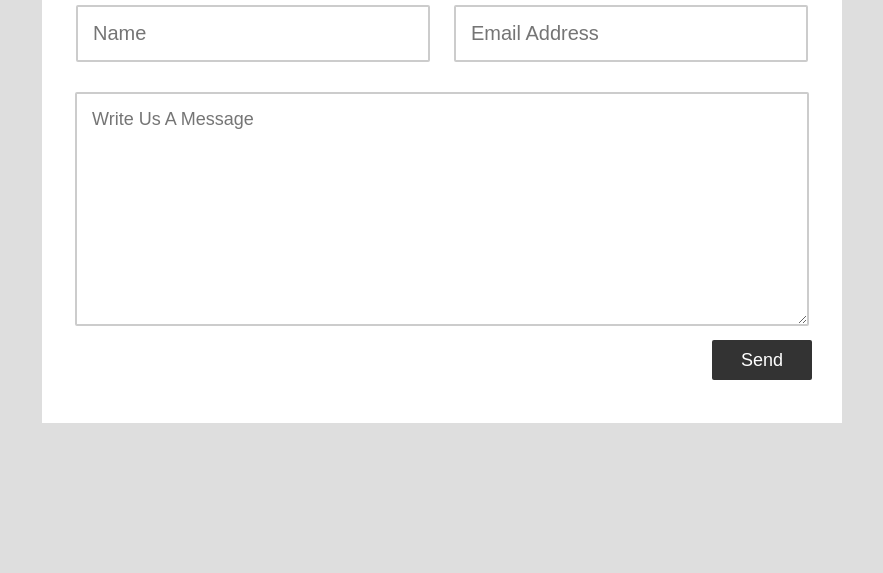
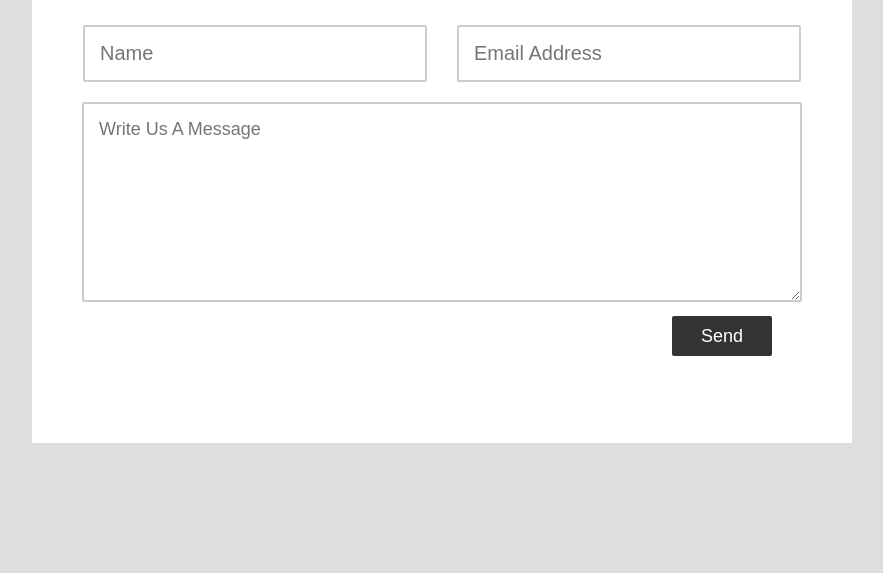
Before and after one commit to AndrejQ/html-css-HH, a plain HTML site: page index.html in a window 1280 px wide. Shown: the part 227-800 px from the top of the page, without its empty margins (198-1081 px from the left). Drawn offline with Linux system fonts and the light colour scheme.

Commit message:
width -> 100%, white -> #fff, cosmetic changes

```diff
--- a/css/main.css
+++ b/css/main.css
@@ -5,7 +5,7 @@
 .content {
 	width: 800px;
 	height: 550px;
-	background-color: white;
+	background-color: #fff;
 	text-align: center;
 	position: absolute;
 	left: 0;
@@ -15,17 +15,23 @@
 	margin-left: auto;
 	margin-right: auto;
 	margin-top: 100px;
+	padding: 10px;
 }
 
 .content:before {
 	border-radius: 100%;
 	content: url(../img/letter.png);
-	background: white;
+	background: #fff;
 	border: 1px solid rgb(200,200,200);
 	padding: 25px;
 	padding-top: 30px;
 	display: inline-block;
 	margin: -150px;
+}
+
+.message_form {
+	padding: 20px;
+	margin: 0 20px;
 }
 
 .message_form_header {
@@ -37,8 +43,7 @@
 }
 
 .input {
-	width: 320px;
-	margin: 10px;
+	width: 310px;
 	padding: 15px;
 	text-transform: capitalize;
 	font-family: Arial;
@@ -54,11 +59,17 @@
 	border-color: red;
 }
 
+.input_name_form {
+	margin-left: 0;
+	margin-right: 26px;
+}
+
 .text_message {
-	width: 700px;
-	margin: 20px;
+	width: 100%;
+	margin: 20px 0;
 	font-size: 18px;
 	height: 200px;
+	box-sizing: border-box;
 }
 
 .send_button {
@@ -75,7 +86,7 @@
 	border: none;
 	outline-color: transparent;
 	background: #333;
-	color: white;
+	color: #fff;
 }
 
 .send_button:hover {
--- a/index.html
+++ b/index.html
@@ -9,8 +9,8 @@
 	<div class="content">
 		<h1 class="message_form_header">drop us a message</h1>
 		<form class="message_form">
-			<input class="input" name="name" type="text" placeholder="name">
-			<input class="input" name="email" type="text" placeholder="email address";>
+			<input class="input input_name_form" name="name" type="text" placeholder="name">
+			<input class="input" name="email" type="text" placeholder="email address">
 			<textarea class="input text_message" placeholder="write us a message" cols="100" rows="10"></textarea>
 			<button class="send_button">send</button>
 		</form>
```
